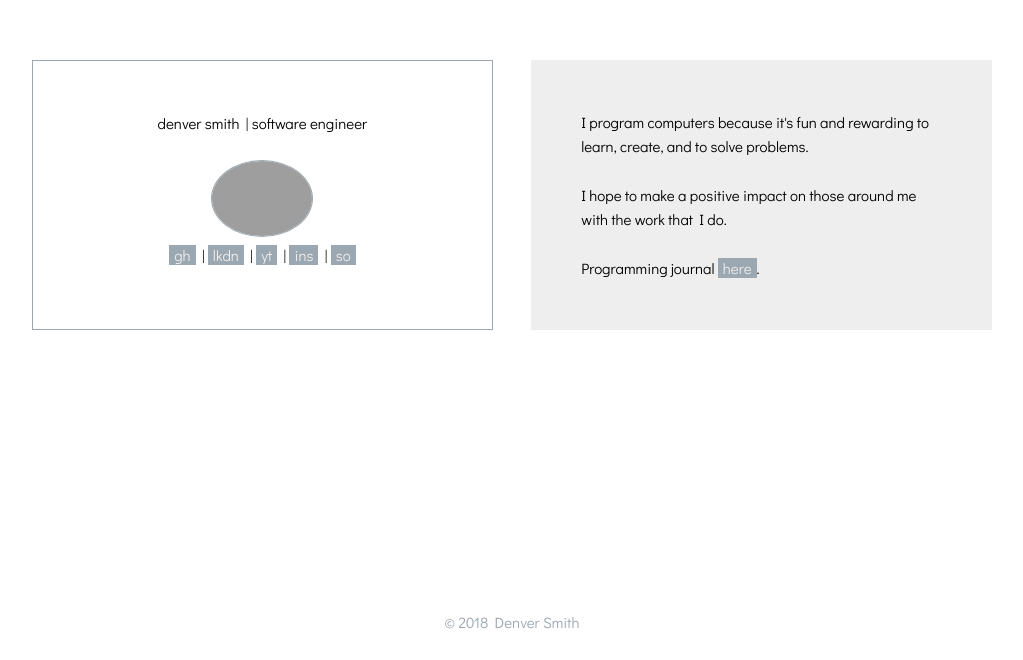
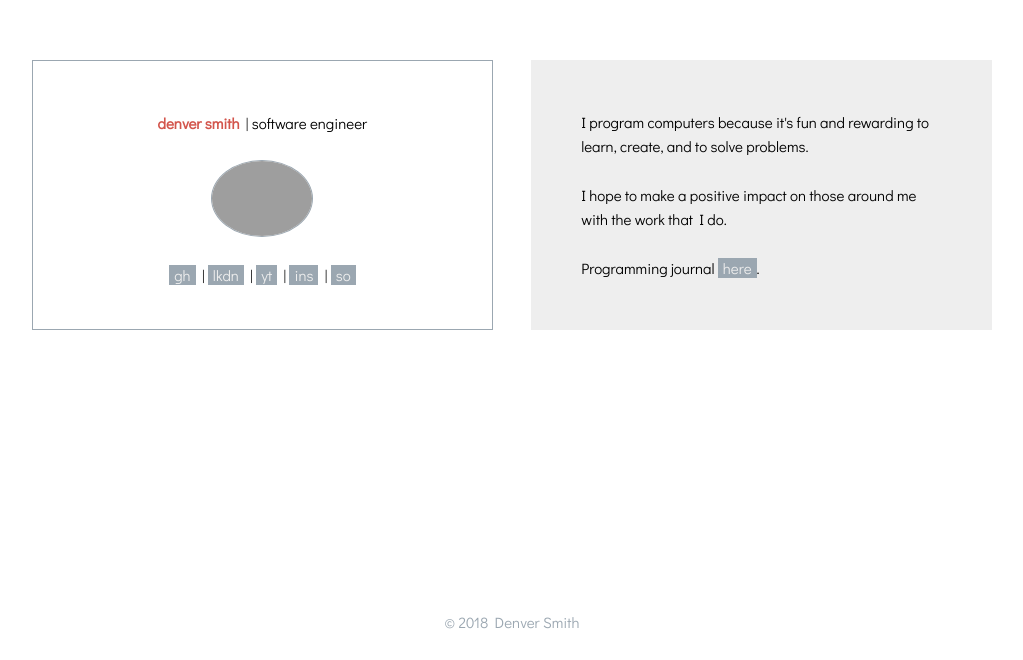
Before and after one commit to denvaar/denvaar.github.io, a plain HTML site: page index.html in a window 1280 px wide. Shown: the part 140-800 px from the top of the page, without its empty margins (128-1151 px from the left). Drawn offline with Linux system fonts and the light colour scheme; grey boxes are pictures that could not be loaded.

Commit message:
Update site

```diff
--- a/css/custom.css
+++ b/css/custom.css
@@ -7,6 +7,14 @@ body {
   height: 100%;
   color: #000;
   font-family: 'Didact Gothic';
+}
+
+.name {
+  color: #d3554c;
+}
+
+.links {
+  margin-top: 2rem;
 }
 
 .center {
--- a/index.html
+++ b/index.html
@@ -13,9 +13,9 @@
     <div class="container">
       <div class="row">
         <div class="six columns yin">
-          <p>denver smith | software engineer</p>
+          <p><b class="name">denver smith</b> | software engineer</p>
           <img src="denver.jpg" class="profile" />
-          <p>
+          <p class="links">
             <a href="https://github.com/denvaar">gh</a> |
             <a href="https://www.linkedin.com/in/denver-smith-a41997103">lkdn</a> |
             <a href="https://www.youtube.com/channel/UCDY981jZta5C5A6kQXioGUg">yt</a> |
```
